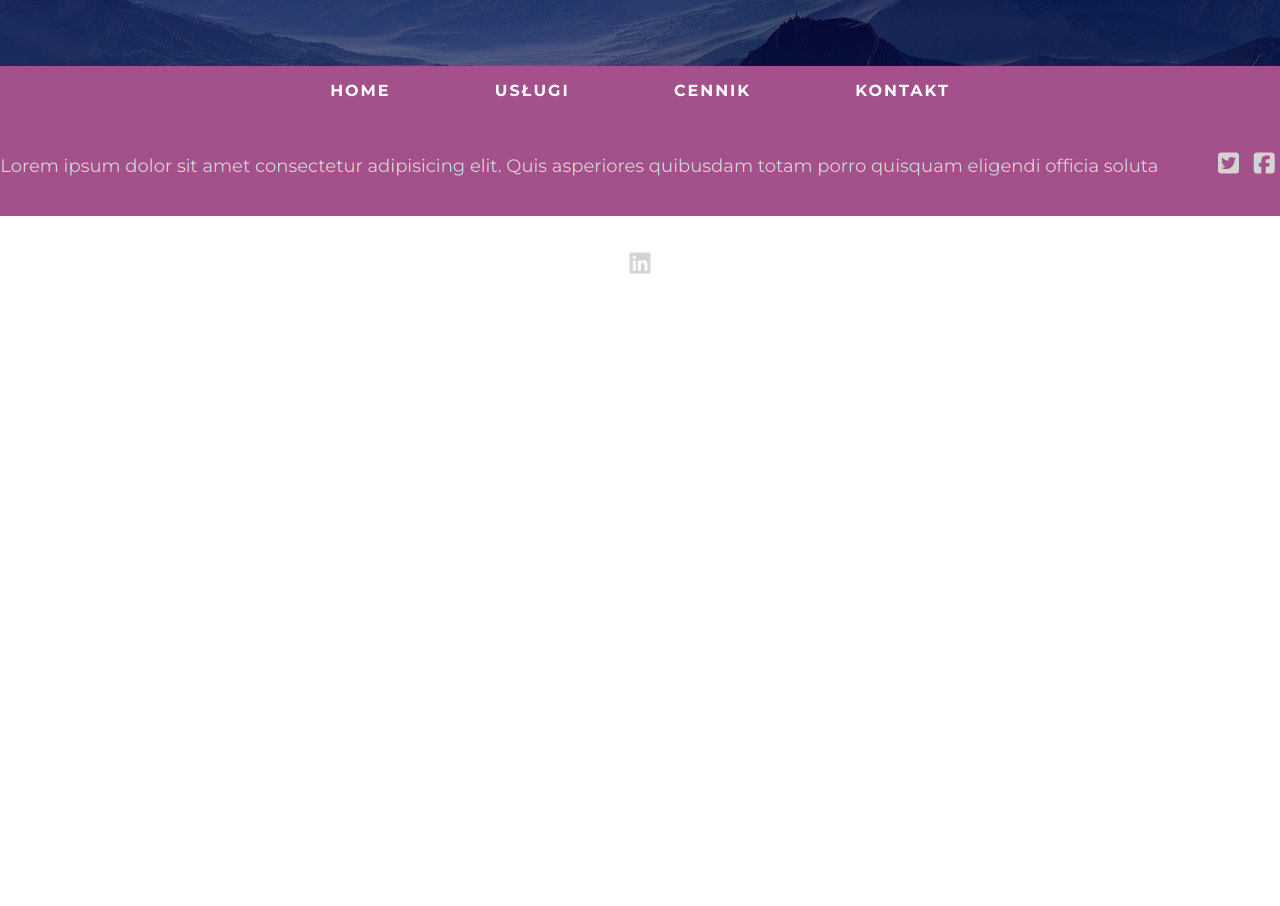
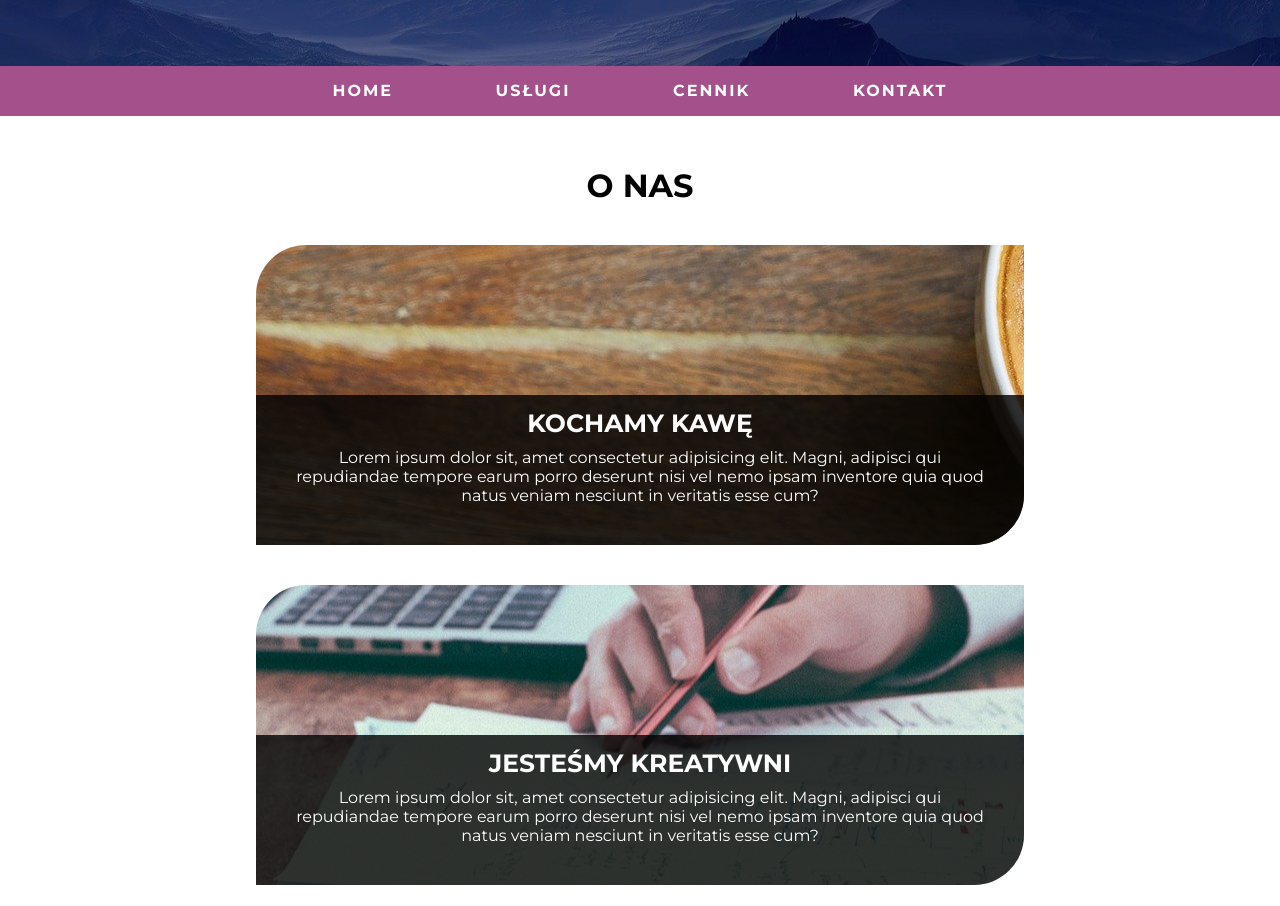
Before and after one commit to morytop/sipleWebsite, a plain HTML site: page index.html in a window 1280 px wide. Shown: the part 194-1100 px from the top of the page. Before the commit the page ends 800 px from the top, so only its background shows below. Drawn offline with Linux system fonts and the light colour scheme.

Commit message:
add main section and fixes

```diff
--- a/css/main.css
+++ b/css/main.css
@@ -4,8 +4,16 @@
     padding: 0;
 }
 
+html {
+    font-size: 10px;
+}
+
 body {
     font-family: 'Montserrat', sans-serif;
+}
+
+p {
+    font-size: 1.6rem;
 }
 
 /*NAWIGACJA*/
@@ -27,6 +35,7 @@ nav li a {
     text-decoration: none;
     text-transform: uppercase;
     font-weight: bold;
+    font-size: 1.6rem;
     letter-spacing: 2px;
     transition: color .3s;
 }
@@ -62,7 +71,71 @@ nav li a:hover {
 }
 
 header h1 {
+    font-size: 5rem;
     margin-bottom: 10px;
+}
+
+/* MAIN */
+main {
+    width: 60%;
+    margin: 50px auto;
+
+}
+
+.about-us-heading {
+    font-size: 3.2rem;
+    margin-bottom: 30px;
+    text-transform: uppercase;
+    text-align: center;
+}
+
+section {
+    margin: 40px 0;
+}
+
+.about-us-section {
+    position: relative;
+    height: 300px;
+    background-attachment: fixed;
+    background-position: center;
+    border-top-left-radius: 50px;
+    border-bottom-right-radius: 50px;
+}
+
+.top {
+    background-image: url('../img/coffee-2242213_1920.jpg');
+}
+
+.middle {
+    background-image: url('../img/office-1209640_1920.jpg');
+}
+
+.bottom {
+    background-image: url('../img/building-1080592_1920.jpg');
+}
+
+.about-us-text {
+    position: absolute;
+    bottom: 20px;
+    padding: 20px 40px;
+    color: white;
+    text-align: center;
+    z-index: 1;
+}
+
+.about-us-text h3 {
+    font-size: 2.5rem;
+    text-transform: uppercase;
+    margin-bottom: 10px;
+}
+
+.about-us-bg {
+    position: absolute;
+    bottom: 0;
+    height: 50%;
+    width: 100%;
+    background-color: rgba(0, 0, 0, 0.801);
+    border-bottom-right-radius: 50px;
 }
 
 /* FOOTER */
--- a/index.html
+++ b/index.html
@@ -31,7 +31,39 @@
             <li><a href="">kontakt</a></li>
         </ul>
     </nav>
-    <main></main>
+    <main>
+        <h2 class="about-us-heading">O nas</h2>
+        <section class="about-us-section top">
+            <div class="about-us-text">
+                <h3>Kochamy kawę</h3>
+                <p>Lorem ipsum dolor sit, amet consectetur adipisicing elit. Magni, adipisci qui repudiandae tempore
+                    earum porro deserunt nisi vel nemo ipsam inventore quia quod natus veniam nesciunt in veritatis esse
+                    cum?</p>
+            </div>
+            <div class="about-us-bg"></div>
+        </section>
+
+        <section class="about-us-section middle">
+            <div class="about-us-text">
+                <h3>Jesteśmy kreatywni</h3>
+                <p>Lorem ipsum dolor sit, amet consectetur adipisicing elit. Magni, adipisci qui repudiandae tempore
+                    earum porro deserunt nisi vel nemo ipsam inventore quia quod natus veniam nesciunt in veritatis esse
+                    cum?</p>
+            </div>
+            <div class="about-us-bg"></div>
+        </section>
+
+        <section class="about-us-section bottom">
+            <div class="about-us-text">
+                <h3>Lubimy ciężko pracować</h3>
+                <p>Lorem ipsum dolor sit, amet consectetur adipisicing elit. Magni, adipisci qui repudiandae tempore
+                    earum porro deserunt nisi vel nemo ipsam inventore quia quod natus veniam nesciunt in veritatis esse
+                    cum?</p>
+            </div>
+            <div class="about-us-bg"></div>
+        </section>
+
+    </main>
     <footer>
         <p>Lorem ipsum dolor sit amet consectetur adipisicing elit. Quis asperiores quibusdam totam porro quisquam
             eligendi officia soluta<span class="foot-ico"> <a href=""><i class="fab fa-twitter-square"></i></a> <a href=""><i
```
Also changed, not shown: img/building-1080592_1920.jpg (added), img/coffee-2242213_1920.jpg (added), img/office-1209640_1920.jpg (added).
